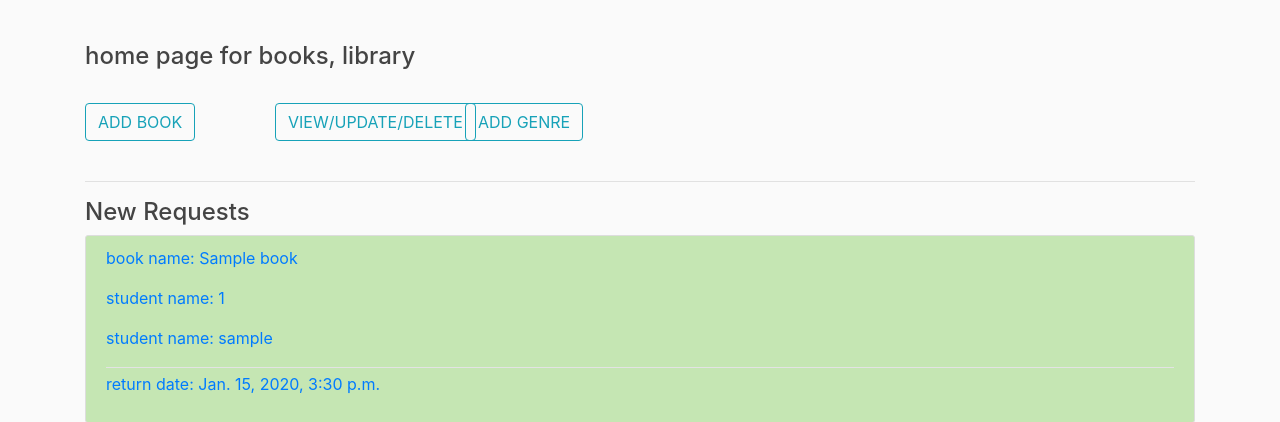
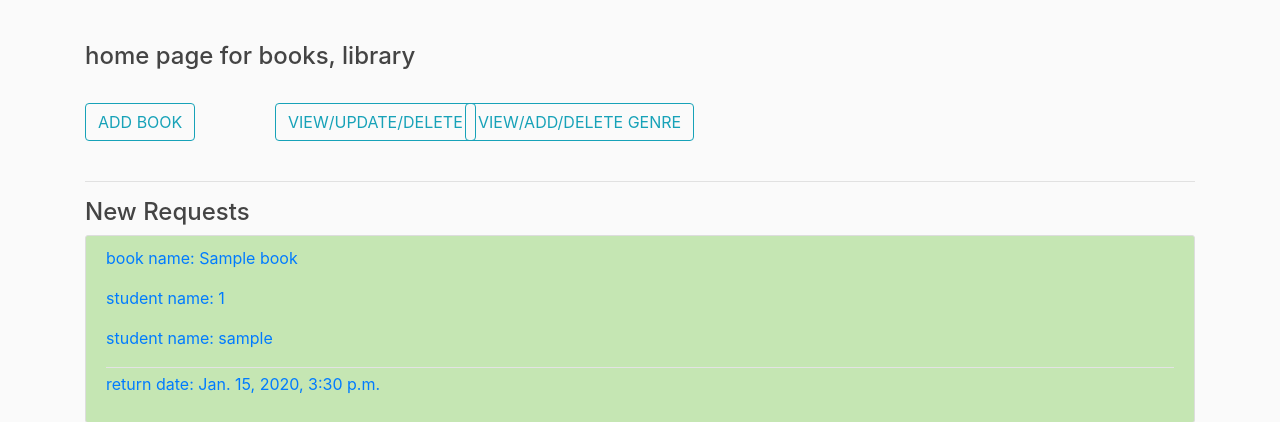
Before and after one commit to UjjwalAggarwal-1/LMS, a Django app: page /librarian_controls/ in a window 1280 px wide. Shown: the part 62-484 px from the top of the page. Run offline with Django 4.2, Linux system fonts and the light colour scheme; a user stored in the database is signed in; tables that the repository leaves empty hold one stand-in row (values such as "Sample post"); some libraries are stand-ins or nearby versions.

Commit message:
minor feature updates

```diff
--- a/all_books/templates/all_books/add_book.html
+++ b/all_books/templates/all_books/add_book.html
@@ -7,10 +7,10 @@
     {{ form|crispy }}
     <br>
         <div class="col-md-2">
-            <a class="btn btn-outline-info" href="{% url 'add_genre' %}">ADD GENRE</a>
+            <a class="btn btn-outline-info" href="{% url 'add_genre' %}">need a new GENRE</a>
         </div>
     <br>
-    <button class="btn btn-outline-info" type="submit">Add</button>
+    <button class="btn btn-outline-info" type="submit">Add Book</button>
 </form>
 {% else %}
 PLEASE LOG IN TO CONTINUE
--- a/all_books/templates/all_books/all_genre.html
+++ b/all_books/templates/all_books/all_genre.html
@@ -1,5 +1,7 @@
 {% extends "all_books/base.html" %}
 {%block content%}
+  <a class="btn btn-outline-info" href="{% url 'add_genre' %}">ADD GENRE</a>
+
 {% for g in genre %}
 <article class="media content-section">
     <div class="media-body">
--- a/all_books/templates/all_books/librarian_controls.html
+++ b/all_books/templates/all_books/librarian_controls.html
@@ -10,7 +10,7 @@
     </div><div class="col-md-2">
   <a class="btn btn-outline-info" href="{% url 'all_books_home' %}">VIEW/UPDATE/DELETE</a>
   </div><div class="col-md-2">
-  <a class="btn btn-outline-info" href="{% url 'add_genre' %}">ADD GENRE</a>
+  <a class="btn btn-outline-info" href="{% url 'all_genre' %}">VIEW/ADD/DELETE GENRE</a>
   </div>
 </div>
 <br>
```
